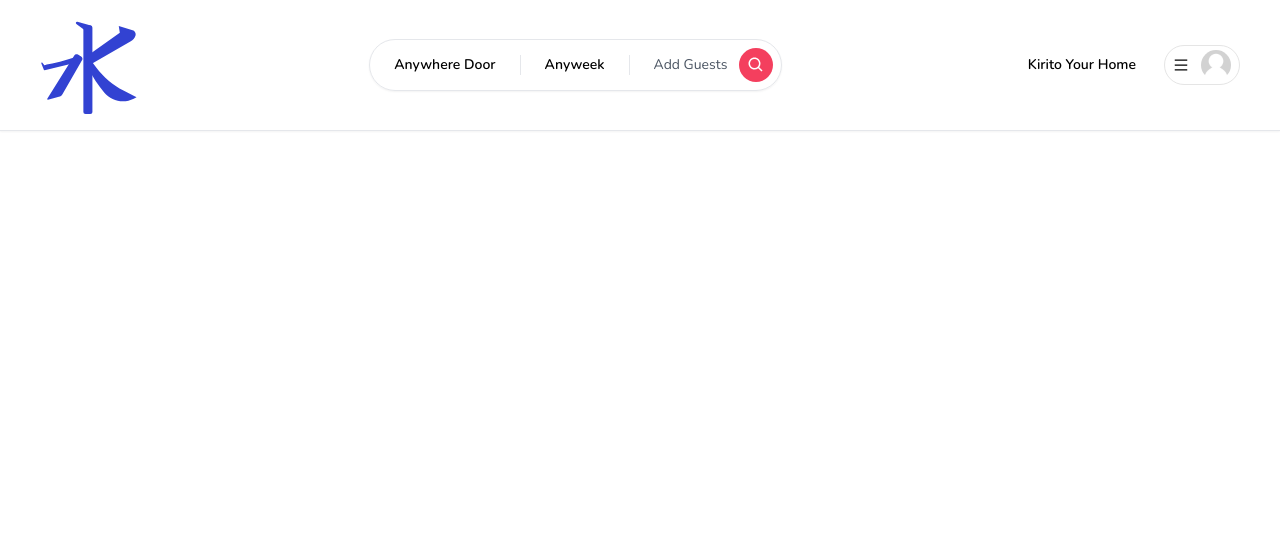
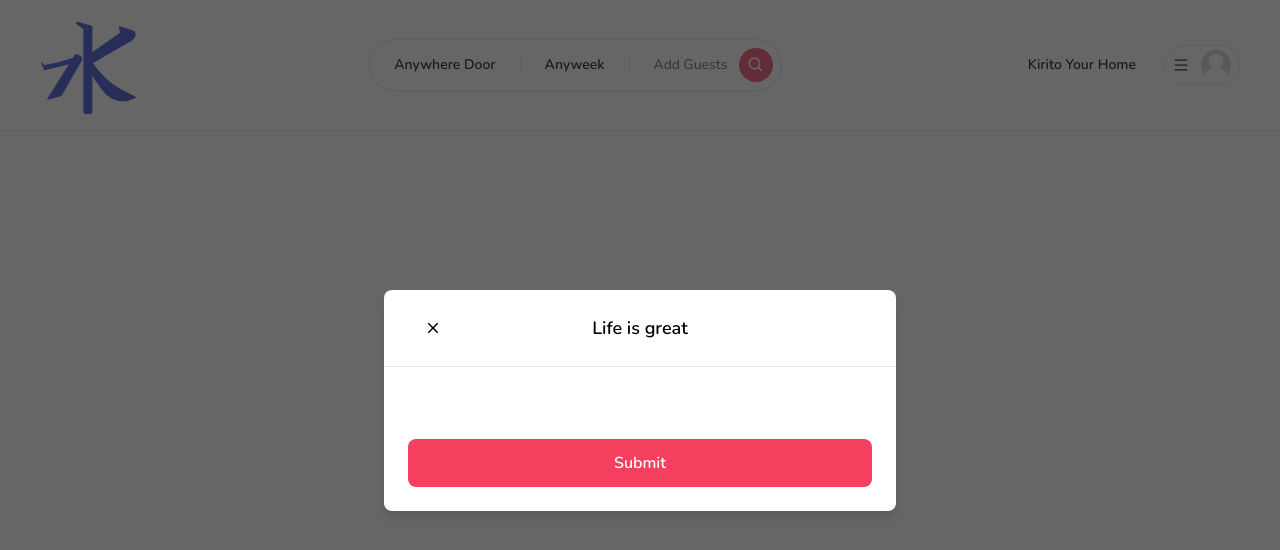
Before and after one commit to Kirito-Excalibur/saoire, a Next.js app: page / in a window 1280 px wide. Shown: the top 550 px of the page. Built offline with nearby package versions, Linux system fonts and the light colour scheme.

Commit message:
Modal UI completed

```diff
--- /dev/null
+++ b/app/components/Button.tsx
@@ -0,0 +1,41 @@
+"use client";
+import { IconType } from "react-icons";
+
+interface ButtonProps {
+  label: string;
+  onClick: (e: React.MouseEvent<HTMLButtonElement>) => void;
+  disabled?: boolean;
+  outline?: boolean;
+  small?: boolean;
+  icon?: IconType;
+}
+
+const Button: React.FC<ButtonProps> = ({
+  label,
+  onClick,
+  disabled,
+  outline,
+  small,
+  icon: Icon,
+}) => {
+  return (
+    <button
+      onClick={onClick}
+      disabled={disabled}
+      className={`relative disabled:opacity-70 disabled:cursor-not-allowed rounded-lg hover:opacity-80 transition w-full
+      ${outline ? "bg-white" : "bg-rose-500"}
+      ${outline ? "border border-black" : "bg-rose-500"}
+      ${outline ? "text-black" : "text-white"}
+      ${small ? "py-1" : "py-3"}
+      ${small ? "text-sm" : "text-md"}
+      ${small ? "font-light" : "font-semibold"}
+      ${small ? "border-[1px]" : "font-semibold"}
+      `}
+    >
+      {Icon && <Icon size={24} className="absolute left-4 top-3" />}
+      {label}
+    </button>
+  );
+};
+
+export default Button;
--- /dev/null
+++ b/app/components/ClientOnly.tsx
@@ -0,0 +1,27 @@
+"use client";
+
+import { useState, useEffect } from "react";
+
+interface ClientOnlyProps {
+  children: React.ReactNode;
+}
+
+const ClientOnly: React.FC<ClientOnlyProps> = ({ children }) => {
+  const [hasMounted, setHasMounted] = useState(false);
+
+  useEffect(() => {
+    setHasMounted(true);
+  }, []);
+
+  if (!hasMounted) {
+    return null;
+  }
+
+  return (
+  <>
+  {children}
+  </>
+  );
+ };
+
+export default ClientOnly;
--- /dev/null
+++ b/app/components/modals/Modal.tsx
@@ -0,0 +1,119 @@
+"use client";
+import React, { useCallback, useEffect, useState } from "react";
+import { IoMdClose } from "react-icons/io";
+import Button from "../Button";
+
+interface ModalProps {
+  isOpen: boolean;
+  onClose: () => void;
+  onSubmit: () => void;
+  title?: string;
+  body?: React.ReactElement;
+  footer?: React.ReactElement;
+  actionLabel: string;
+  disabled?: boolean;
+  secondaryAction?: () => void;
+  secondaryActionLabel?: string;
+}
+
+const Modal: React.FC<ModalProps> = ({
+  isOpen,
+  onClose,
+  onSubmit,
+  title,
+  body,
+  footer,
+  actionLabel,
+  disabled,
+  secondaryAction,
+  secondaryActionLabel,
+}) => {
+  const [showModal, setShowModal] = useState(isOpen);
+
+  useEffect(() => {
+    setShowModal(isOpen);
+  }, [isOpen]);
+
+  const handleClose = useCallback(() => {
+    if (disabled) {
+      return;
+    }
+
+    setShowModal(false);
+    setTimeout(() => {
+      onClose();
+    }, 300);
+  }, []);
+
+  const handleSubmit = useCallback(() => {
+    if (disabled) {
+      return;
+    }
+
+    onSubmit();
+  }, [disabled, onSubmit]);
+
+  const handleSecondaryAction = useCallback(() => {
+    if (disabled || !secondaryAction) {
+      return;
+    }
+
+    secondaryAction();
+  }, [disabled, secondaryAction]);
+
+  if (!isOpen) {
+    return null;
+  }
+
+  return (
+    <>
+      <div className="justify-center items-center flex overflow-x-hidden overflow-y-auto fixed inset-0 z-50 outline-none focus:outline-none bg-neutral-800/70">
+        <div className="relative  w-full md:w-4/6 lg:w-3/6 xl:w-2/5 my-6 mx-auto h-full lg:h-auto md:h-auto">
+          <div
+            className={`translate duration-200 h-full ${
+              showModal ? "translate-y-0" : "translate-y-full"
+            }
+          ${showModal ? "opacity-100" : "opacity-0"}
+          `}
+          >
+            <div className="translate h-full lg:h-auto md:h-auto border-0 rounded-lg shadow-lg relative flex flex-col w-full bg-white outline-none focus:outline-none">
+              {/*Header*/}
+              <div className="flex items-center p-6 rounded-t justify-center relative border-b-[1px]">
+                <button
+                  onClick={handleClose}
+                  className="p-1 border-0 hover:opacity-70 transition absolute left-9"
+                >
+                  <IoMdClose size="18" />
+                </button>
+                <div className="text-lg font-semibold">{title}</div>
+              </div>
+              {/*BODY*/}
+              <div className="relative p-6 flex-auto">{body}</div>
+              {/*FOOTER*/}
+              <div className="flex flex-col gap-2 p-6">
+                <div className="flex flex-row items-center gap-4 w-full">
+                  {secondaryAction && secondaryActionLabel && (
+                    <Button
+                      outline
+                      disabled={disabled}
+                      label={secondaryActionLabel}
+                      onClick={handleSecondaryAction}
+                    />
+                  )}
+
+                  <Button
+                    disabled={disabled}
+                    label={actionLabel}
+                    onClick={handleSubmit}
+                  />
+                </div>
+              </div>
+            </div>
+          </div>
+        </div>
+      </div>
+    </>
+  );
+};
+
+export default Modal;
--- a/app/components/navbar/Logo.tsx
+++ b/app/components/navbar/Logo.tsx
@@ -11,6 +11,7 @@
       className="hidden md:block cursor-pointer"
       height="100"
       width="100"
+      priority={true}
       src="/images/Water.svg"
     />
   );
--- a/app/layout.tsx
+++ b/app/layout.tsx
@@ -2,6 +2,7 @@
 import type { Metadata } from "next";
 import { Nunito } from "next/font/google";
 import Navbar from "./components/navbar/Navbar";
+import Modal from "./components/modals/Modal";
 
 const nunito = Nunito({ subsets: ["latin"] });
 
@@ -18,6 +19,12 @@
   return (
     <html lang="en">
       <body className={nunito.className}>
+        <Modal
+          secondaryActionLabel="Close"
+          actionLabel="Submit"
+          isOpen
+          title="Life is great"
+        />
         <Navbar />
         {children}
       </body>
```
